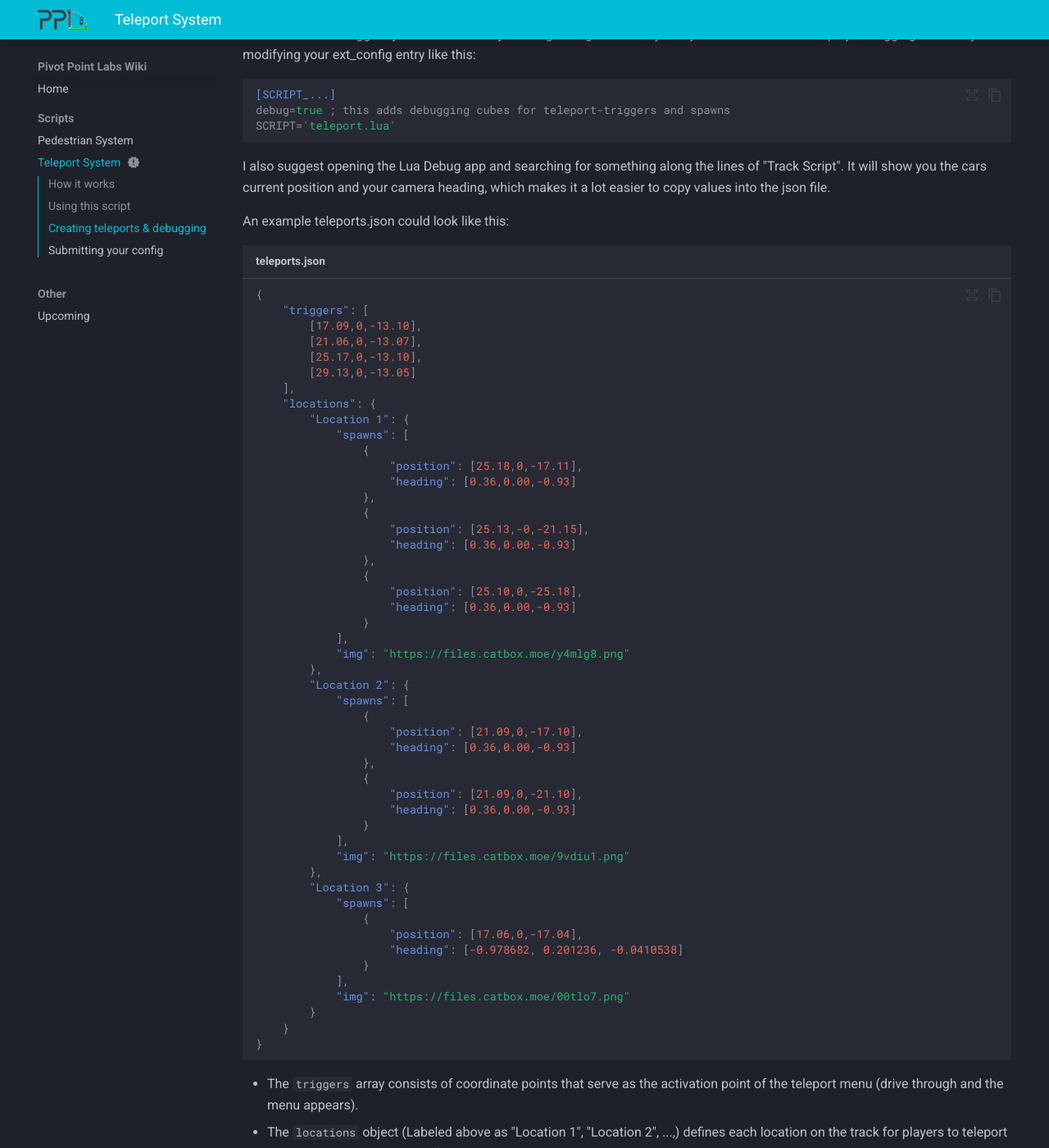
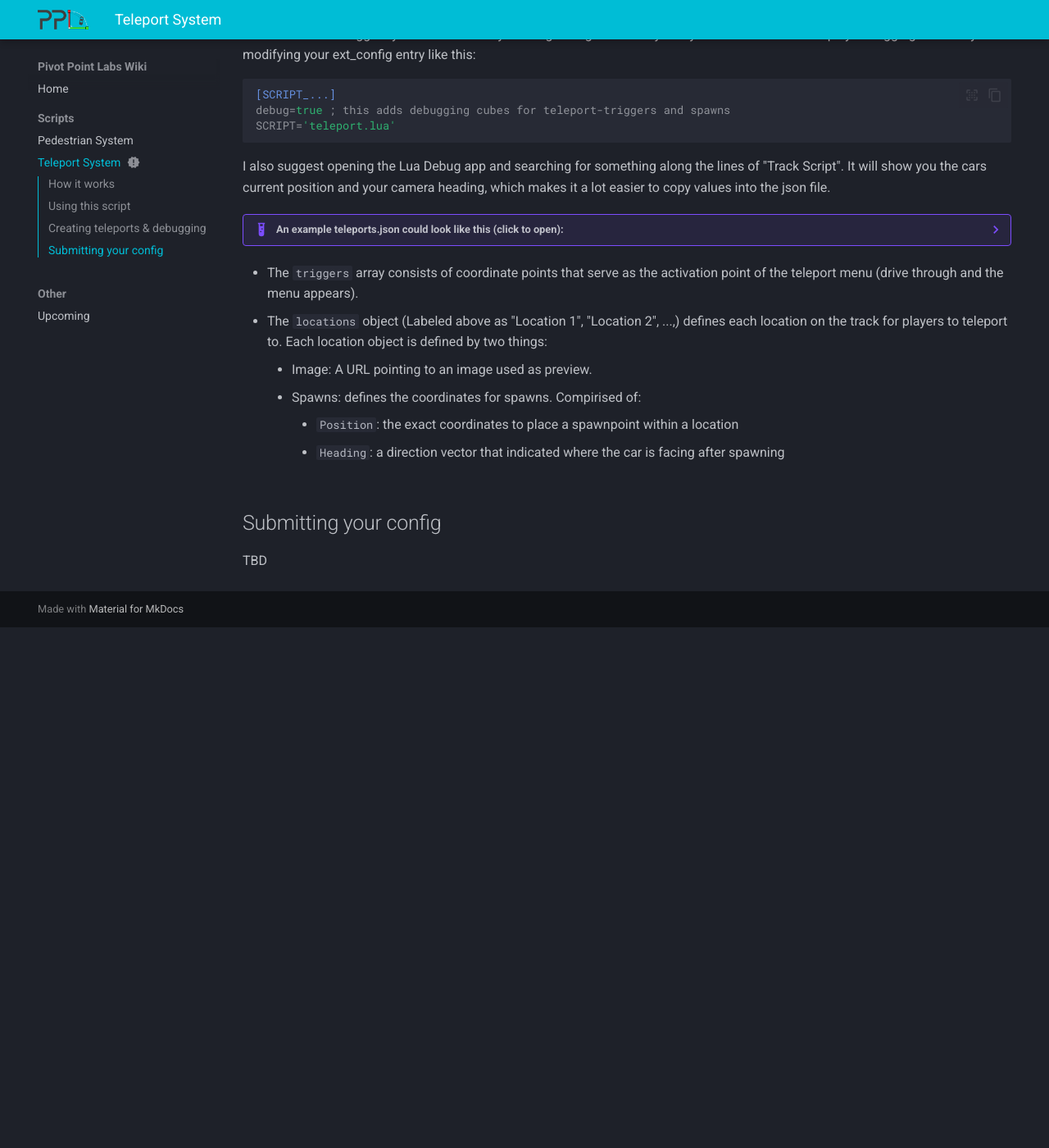
Before and after one commit to Pivot-Point-Labs/wiki, an MkDocs documentation site: the page built from mkdocs/pages/teleport.md, in a window 1280 px wide and 1400 px high, scrolled down 1239 px. Shown: the whole window at 82% size. Built offline with MkDocs 1.6.1 and Material for MkDocs 9.7.7, drawn with Linux system fonts in a browser that asks for light colours; after the commit the page ends 2004 px from its top, so only the background shows below that.

Commit message:
Updated the teleports page

````diff
--- a/mkdocs.yml
+++ b/mkdocs.yml
@@ -36,15 +36,19 @@
   - glightbox
 
 markdown_extensions:
-- pymdownx.highlight:
-    anchor_linenums: true
-    line_spans: __span
-    pygments_lang_class: true
-- pymdownx.inlinehilite
-- pymdownx.snippets
-- pymdownx.superfences
-- pymdownx.tabbed:
-      alternate_style: true
-- pymdownx.blocks.caption
-- attr_list
-- md_in_html
+  - pymdownx.inlinehilite
+  - pymdownx.snippets
+  - pymdownx.superfences
+  - pymdownx.details
+  - pymdownx.superfences
+  - pymdownx.blocks.caption
+  - pymdownx.tabbed:
+        alternate_style: true
+  - pymdownx.highlight:
+      anchor_linenums: true
+      line_spans: __span
+      pygments_lang_class: true
+
+  - attr_list
+  - md_in_html
+  - admonition
--- a/mkdocs/pages/teleport.md
+++ b/mkdocs/pages/teleport.md
@@ -34,7 +34,7 @@
     ALLOW_TRACK_SCRIPTS=1
     ```
 
-    And add or change`WAV_PITCH` to `WAV_PITCH=extended-0` on `[SURFACE_0]`
+    And add or change `WAV_PITCH` to `WAV_PITCH=extended-0` on `[SURFACE_0]`
 
     Example:
 
@@ -59,6 +59,13 @@
 
     Thats it, you're all set up!
 
+=== "For players"
+
+    Players usually dont need to do anything! If the track author has the script included with the map - or if the server you are playing is running this script, teleports will "just work".
+    However you want to create your own teleports for maps that dont have them included, the setup is pretty much the same as for track authors. Keep in mind that you may not be able to play online if you modified a track yourself.
+
+
+
 ## Creating teleports & debugging
 
 Instead of loading a config file from github, you can create your own `teleports.json` next to your `ext_config.ini`, which will be loaded instead. I suggest you take an already existing config and modify it to your needs. You can display debugging visuals by modifying your ext_config entry like this:
@@ -71,59 +78,59 @@
 
 I also suggest opening the Lua Debug app and searching for something along the lines of "Track Script". It will show you the cars current position and your camera heading, which makes it a lot easier to copy values into the json file.
 
+??? example "An example teleports.json could look like this (click to open):"
 
-An example teleports.json could look like this:
-```json title="teleports.json"
-{
-    "triggers": [
-        [17.09,0,-13.10],
-        [21.06,0,-13.07],
-        [25.17,0,-13.10],
-        [29.13,0,-13.05]
-    ],
-    "locations": {
-        "Location 1": {
-            "spawns": [
-                {
-                    "position": [25.18,0,-17.11],
-                    "heading": [0.36,0.00,-0.93]
-                },
-                {
-                    "position": [25.13,-0,-21.15],
-                    "heading": [0.36,0.00,-0.93]
-                },
-                {
-                    "position": [25.10,0,-25.18],
-                    "heading": [0.36,0.00,-0.93]
-                }
-            ],
-            "img": "https://files.catbox.moe/y4mlg8.png"
-        },
-        "Location 2": {
-            "spawns": [
-                {
-                    "position": [21.09,0,-17.10],
-                    "heading": [0.36,0.00,-0.93]
-                },
-                {
-                    "position": [21.09,0,-21.10],
-                    "heading": [0.36,0.00,-0.93]
-                }
-            ],
-            "img": "https://files.catbox.moe/9vdiu1.png"
-        },
-        "Location 3": {
-            "spawns": [
-                {
-                    "position": [17.06,0,-17.04],
-                    "heading": [-0.978682, 0.201236, -0.0410538]
-                }
-            ],
-            "img": "https://files.catbox.moe/00tlo7.png"
+    ```json title="teleports.json"
+    {
+        "triggers": [
+            [17.09,0,-13.10],
+            [21.06,0,-13.07],
+            [25.17,0,-13.10],
+            [29.13,0,-13.05]
+        ],
+        "locations": {
+            "Location 1": {
+                "spawns": [
+                    {
+                        "position": [25.18,0,-17.11],
+                        "heading": [0.36,0.00,-0.93]
+                    },
+                    {
+                        "position": [25.13,-0,-21.15],
+                        "heading": [0.36,0.00,-0.93]
+                    },
+                    {
+                        "position": [25.10,0,-25.18],
+                        "heading": [0.36,0.00,-0.93]
+                    }
+                ],
+                "img": "https://files.catbox.moe/y4mlg8.png"
+            },
+            "Location 2": {
+                "spawns": [
+                    {
+                        "position": [21.09,0,-17.10],
+                        "heading": [0.36,0.00,-0.93]
+                    },
+                    {
+                        "position": [21.09,0,-21.10],
+                        "heading": [0.36,0.00,-0.93]
+                    }
+                ],
+                "img": "https://files.catbox.moe/9vdiu1.png"
+            },
+            "Location 3": {
+                "spawns": [
+                    {
+                        "position": [17.06,0,-17.04],
+                        "heading": [-0.978682, 0.201236, -0.0410538]
+                    }
+                ],
+                "img": "https://files.catbox.moe/00tlo7.png"
+            }
         }
     }
-}
-```
+    ```
 
 - The `triggers` array consists of coordinate points that serve as the activation point of the teleport menu (drive through and the menu appears).
 - The `locations` object (Labeled above as "Location 1", "Location 2", ...,) defines each location on the track for players to teleport to. Each location object is defined by two things:
````
Also changed, not shown: docs/pages/teleport/index.html (+10 -4 lines).
